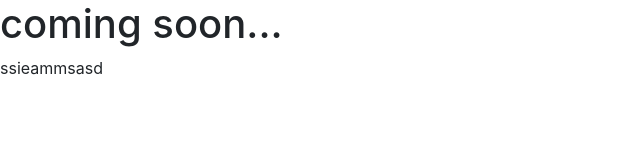
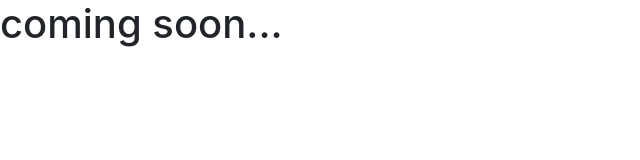
Before and after one commit to s-g-force/FirstSide, a plain HTML site: page index.html in a window 1280 px wide. Shown: the whole page, without its empty margins (0-640 px from the left). Drawn offline with nearby package versions, Linux system fonts and the light colour scheme.

Commit message:
Revert "Update index.html"
This reverts commit fb479de5530b275072dd351d19a56c0e484b5f71.

```diff
--- a/index.html
+++ b/index.html
@@ -9,7 +9,7 @@
   <body>
     <h1>coming soon...</h1>
 <!--workspace/////////////////////////////////////////////////////////////////////////-->
-   ssieammsasd
+
 
 <!--workspace/////////////////////////////////////////////////////////////////////////-->
     <script src="https://code.jquery.com/jquery-3.3.1.slim.min.js" integrity="sha384-q8i/X+965DzO0rT7abK41JStQIAqVgRVzpbzo5smXKp4YfRvH+8abtTE1Pi6jizo" crossorigin="anonymous"></script>
```
